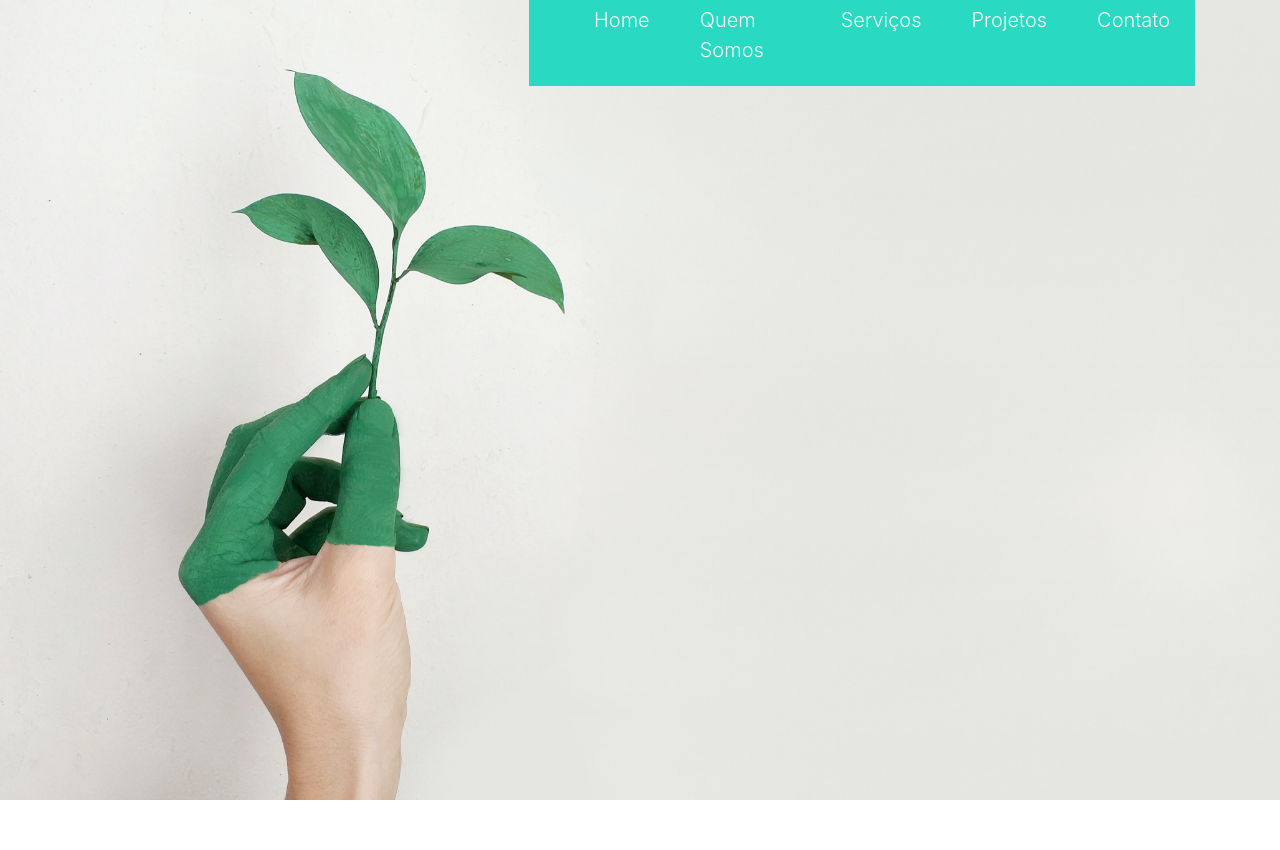
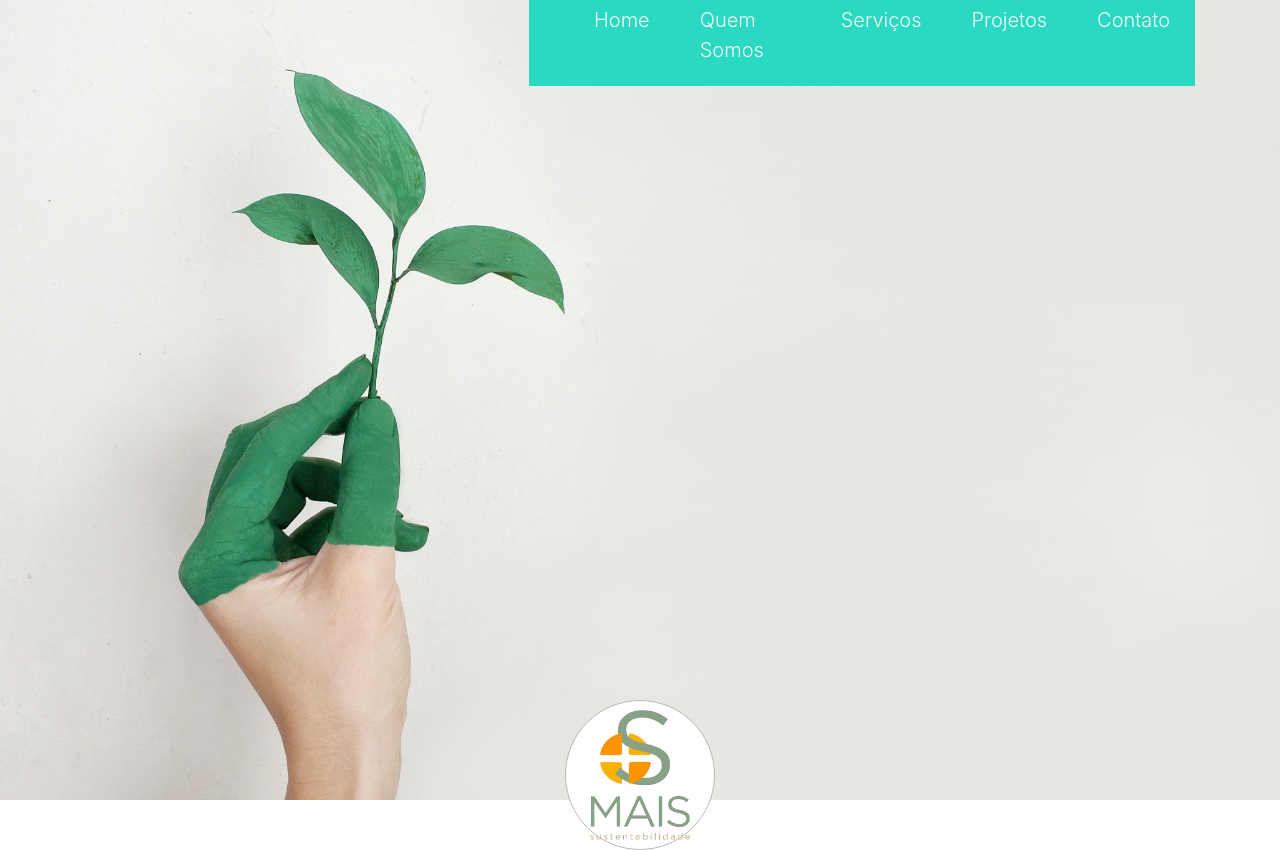
Before and after one commit to Ivan-sistema/maissustentabilidade, an Angular app: page / in a window 1280 px wide. Before the commit the page ends 800 px from the top, so only its background shows below. Built offline with nearby package versions, Linux system fonts and the light colour scheme.

Commit message:
logotipo adicionado e alterações no css do logo

```diff
--- a/src/app/app.component.html
+++ b/src/app/app.component.html
@@ -1 +1,2 @@
 <app-header></app-header>
+<app-logo></app-logo>
--- a/src/app/app.module.ts
+++ b/src/app/app.module.ts
@@ -5,12 +5,16 @@ import { AppRoutingModule } from './app-routing.module';
 import { AppComponent } from './app.component';
 import { HeaderComponent } from './components/header/header.component';
 import { NavigatorComponent } from './shared/components/navigator/navigator.component';
+import { LogotipoComponent } from './shared/components/logotipo/logotipo.component';
+import { LogoComponent } from './components/logo/logo.component';
 
 @NgModule({
   declarations: [
     AppComponent,
     HeaderComponent,
-    NavigatorComponent
+    NavigatorComponent,
+    LogotipoComponent,
+    LogoComponent
   ],
   imports: [
     BrowserModule,
--- /dev/null
+++ b/src/app/components/logo/logo.component.html
@@ -0,0 +1,7 @@
+<div class="container-full">
+    <div class="container">
+        <div class="section-logo">
+            <app-logotipo></app-logotipo>
+        </div>
+    </div>
+</div>
--- /dev/null
+++ b/src/app/components/logo/logo.component.ts
@@ -0,0 +1,15 @@
+import { Component, OnInit } from '@angular/core';
+
+@Component({
+  selector: 'app-logo',
+  templateUrl: './logo.component.html',
+  styleUrls: ['./logo.component.scss']
+})
+export class LogoComponent implements OnInit {
+
+  constructor() { }
+
+  ngOnInit() {
+  }
+
+}
--- /dev/null
+++ b/src/app/shared/components/logotipo/logotipo.component.html
@@ -0,0 +1,4 @@
+
+            <div class="logo">
+                <img [src]="variavel">
+            </div>
--- /dev/null
+++ b/src/app/shared/components/logotipo/logotipo.component.ts
@@ -0,0 +1,15 @@
+import { Component, OnInit } from '@angular/core';
+
+@Component({
+  selector: 'app-logotipo',
+  templateUrl: './logotipo.component.html',
+  styleUrls: ['./logotipo.component.scss']
+})
+export class LogotipoComponent implements OnInit {
+ variavel = "../../../../../assets/images/logotipos.png";
+  constructor() { }
+
+  ngOnInit() {
+  }
+
+}
--- a/src/styles.scss
+++ b/src/styles.scss
@@ -43,3 +43,28 @@ a{
 .padding-tb{
     padding: 10px 0;
 }
+/*logotipo*/
+.section-logo{
+    width: 100%;
+    display: flex;
+    justify-content: center;
+}
+
+.logo{
+    width: 150px;
+    height: 150px;
+    padding: 2%;
+    display: flex;
+    justify-content: center;
+    align-items: center;
+    background: #fff;
+    border-radius: 50%;
+    margin-top: -100px;
+    border:1px solid #b8b8b8;
+}
+
+
+.logo img{
+    width: 70%;
+    height: 0 auto;
+}
```
Also changed, not shown: src/app/components/logo/logo.component.scss (added), src/app/shared/components/logotipo/logotipo.component.scss (added), 2 other files (tests, documents, lock files or other folders).
